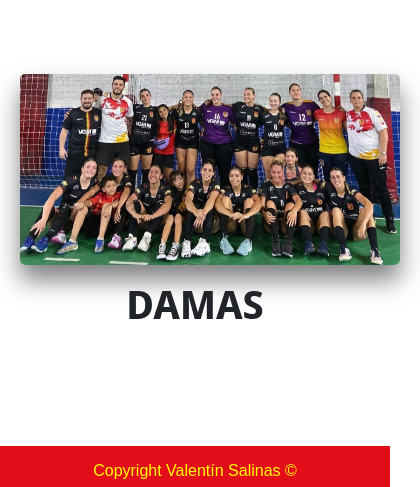
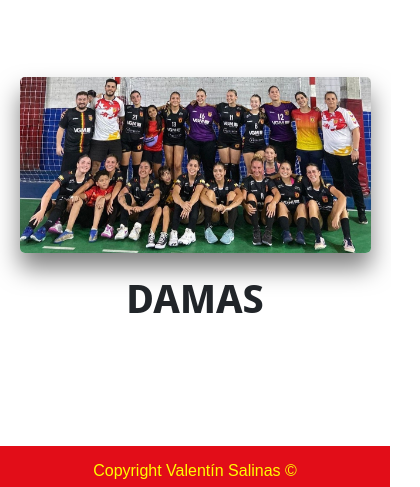
Before and after one commit to valensalinas/cideco-handball, a website: page pages/liga_de_honor.html in a window 390 px wide. Shown: the part 478-965 px from the top of the page, 420 px wide, since content can reach past the window. Drawn offline with nearby package versions, Linux system fonts and the light colour scheme; a web font is replaced by a local one.

Commit message:
entrega final2

```diff
--- a/sass/layouts/_main-liga-de-honor.scss
+++ b/sass/layouts/_main-liga-de-honor.scss
@@ -110,6 +110,7 @@
             display: flex;
             flex-direction: column;
             text-align: center;
+            align-items: center;
         }
 
         @include mobile{
@@ -133,6 +134,10 @@
             @include mobile{
                 margin-top: -70px
             }
+
+            @media (max-width:320px){
+                margin-top: 10px;
+            }
         }
 
         img{
@@ -144,7 +149,7 @@
             }
 
             @include mobile{
-                width: 380px;
+                width: 90%;
                 margin-top: 20px;
             }
 
```
Also changed, not shown: css/style.css.
